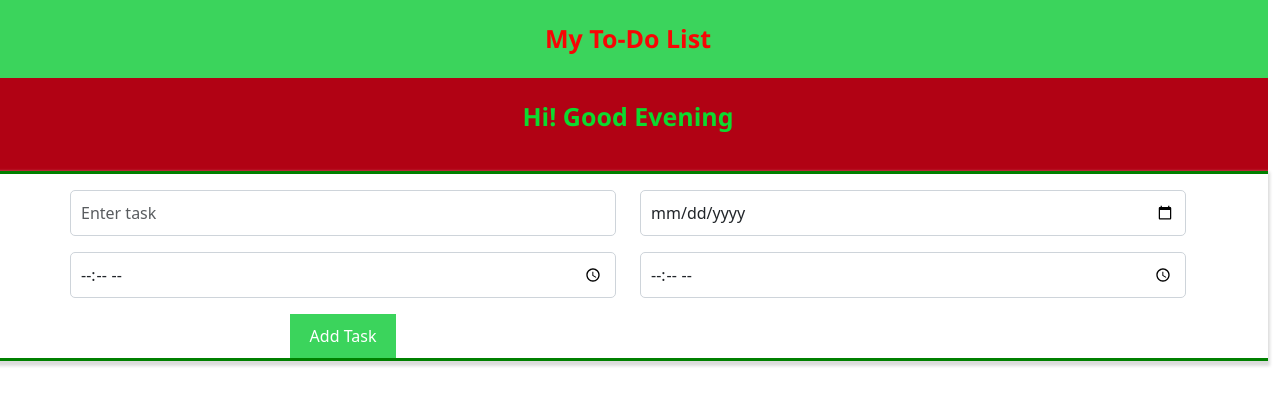
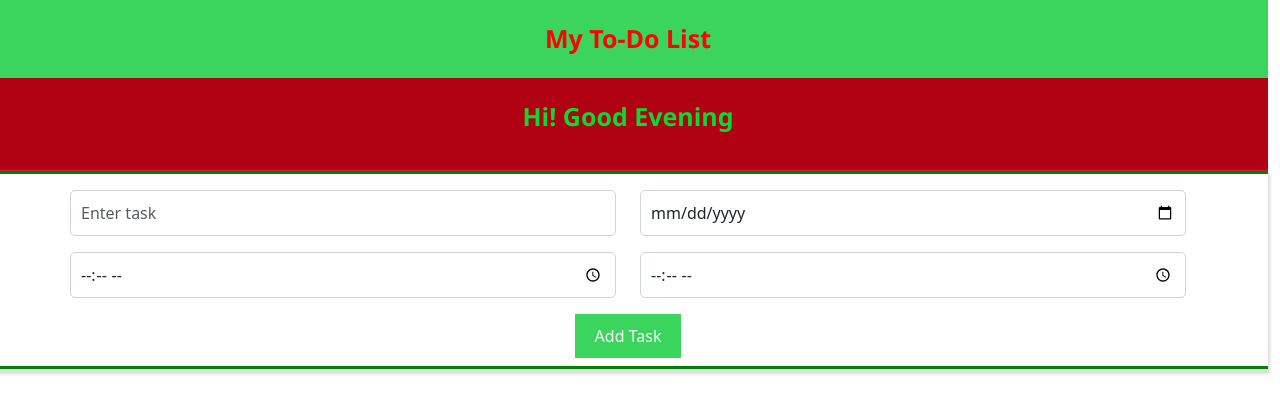
Before and after one commit to justinarsey01/todolist, a plain HTML site: page index.html in a window 1280 px wide. Drawn offline with nearby package versions, Linux system fonts and the light colour scheme.

Commit message:
Add files via upload

```diff
--- a/index.html
+++ b/index.html
@@ -5,6 +5,7 @@
     <meta name="viewport" content="width=device-width, initial-scale=1.0">
     <title>To-Do List with Time Frame</title>
     <link rel="stylesheet" href="css/style.css">
+    <link rel="stylesheet" href="https://cdnjs.cloudflare.com/ajax/libs/font-awesome/6.5.1/css/all.min.css">
     <script src="https://kit.fontawesome.com/00c947274b.js" crossorigin="anonymous"></script>
     <link href="https://cdn.jsdelivr.net/npm/bootstrap@5.3.7/dist/css/bootstrap.min.css" rel="stylesheet" integrity="sha384-LN+7fdVzj6u52u30Kp6M/trliBMCMKTyK833zpbD+pXdCLuTusPj697FH4R/5mcr" crossorigin="anonymous">
 </head>
@@ -17,7 +18,7 @@
     320,0C266.7,0,213,0,160,0C106.7,0,53,0,27,0L0,0Z"></path></svg> -->
     <div class="containier">
     <div class="row col-12">
-     <span>My To-Do List</span>
+     <span class="mydo">My To-Do List</span>
         <span class="gret" >
         <p id="mygreet"></p>
         </div></span>
@@ -33,18 +34,28 @@
                  <input type="date" id="taskDate" min="2025-01-01" class="form-control">
                  </div>
                  <div class="col-sm-12 col-md-12 col-lg-6 mt-3">
-                 <input type="time" id="startTime"class="form-control" >
+                    <div class="time-input-container">
+                 <input type="time" id="startTime"  class="form-control">
                  </div>
+                 </div>
+
                  <div class="col-sm-12 col-md-12 col-lg-6 mt-3">
-                 <input type="time" id="endTime" class="form-control">
+                     <div class="time-input-container">
+                 <input type="time" id="endTime" class="form-control" >
                  </div>
-                  <div class="col-sm-12 col-md-12 col-lg-6 mt-3">
+                 </div>
+
+                  <div class="col-sm-12 col-md-12 col-lg-12 mt-3 mb-2">
+                    <div class="butin">
                  <button class="add-btn" onclick="addTask()">Add Task</button>
                  </div>
                  </div>
+                 </div>
         </div>
-            </div>
+            </div >
+            <div class="taskli">
                 <ul id="taskList"></ul>
+                </div>
             </div>
     </div>
     </div>
```
